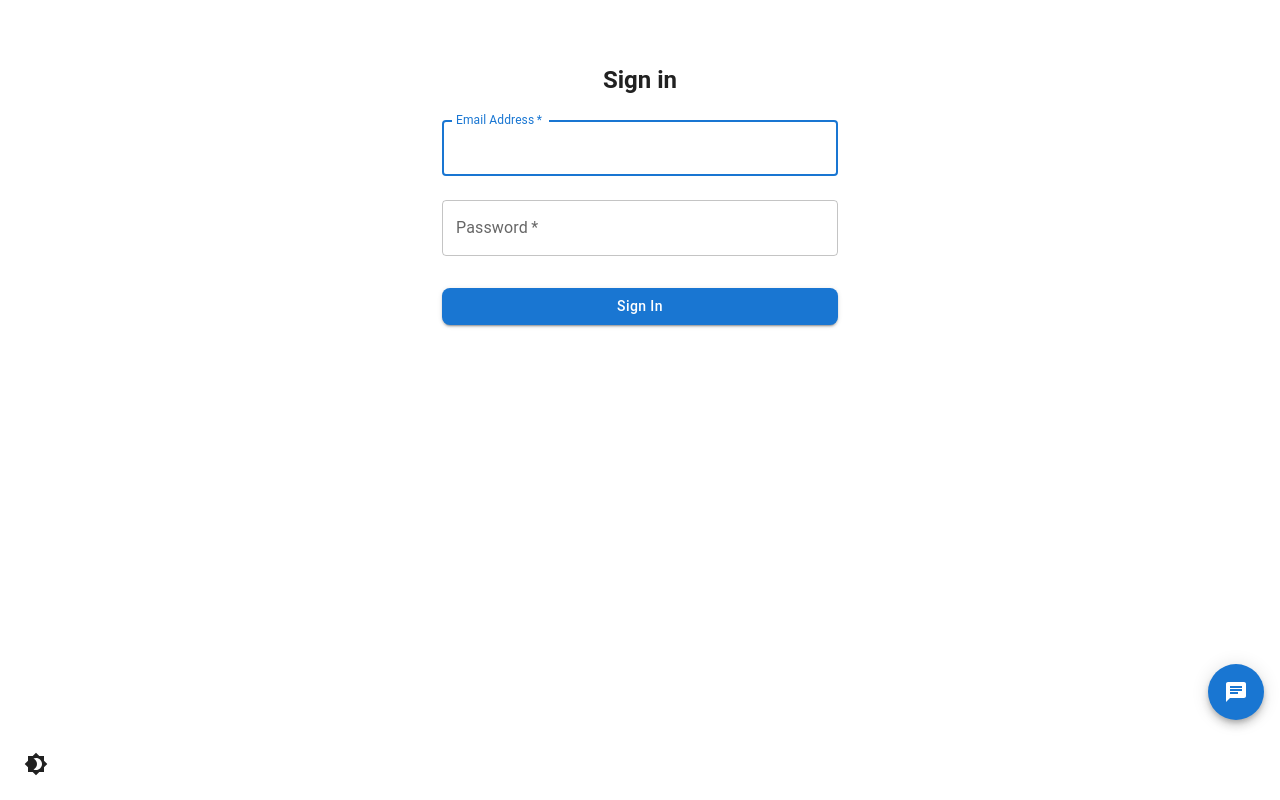
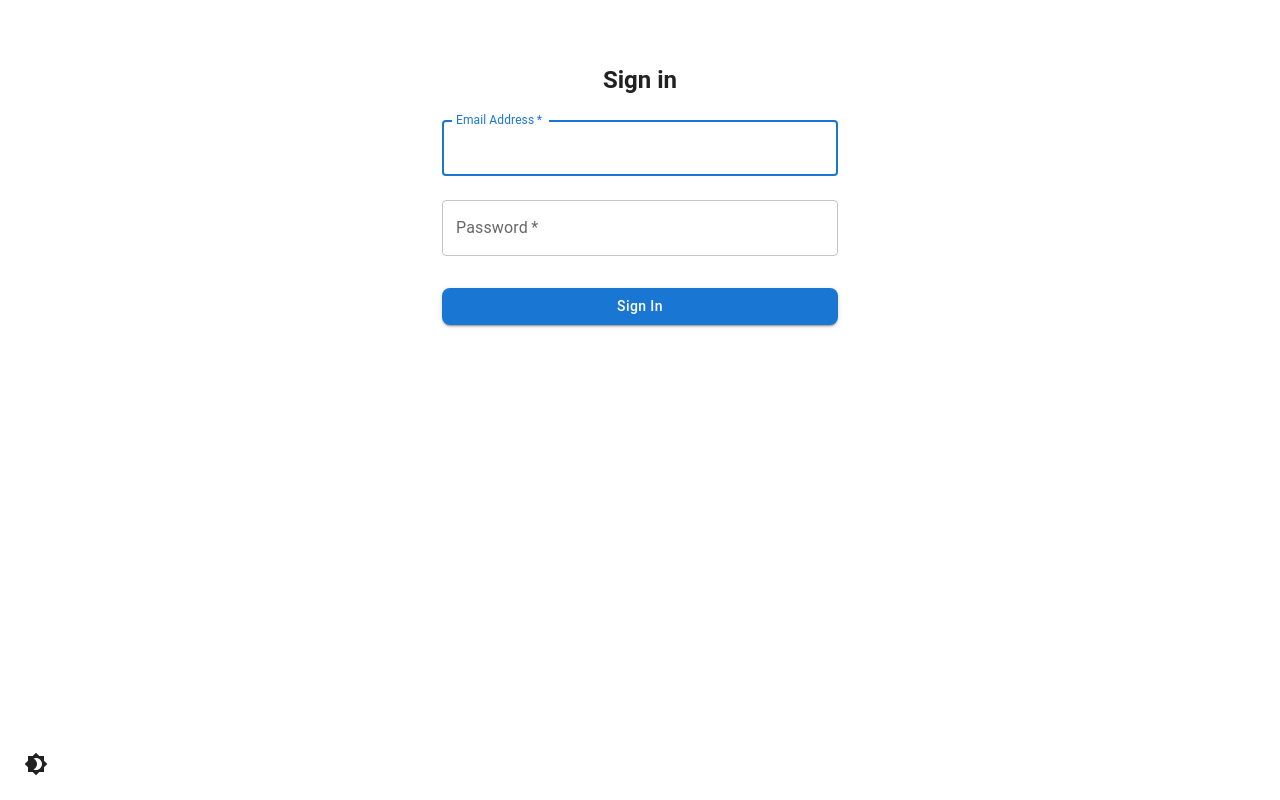
Before and after one commit to robsoriano/medico, a React (Create React App) app in the folder frontend/my-react-app/: page /login in a window 1280 px wide. Built offline with nearby package versions, Linux system fonts and the light colour scheme.

Commit message:
feat(app): conditionally render ChatBubble only for authenticated users

```diff
--- a/frontend/my-react-app/src/App.js
+++ b/frontend/my-react-app/src/App.js
@@ -91,10 +91,12 @@ function App() {
             <Route path="/" element={<Navigate to="/dashboard" />} />
             <Route path="/appointments/:id" element={<PrivateRoute element={<AppointmentPage />} />} />
           </Routes>
-          {/* Render the persistent ChatBubble */}
-          <Box sx={{ position: 'fixed', bottom: 16, right: 16, zIndex: 1300 }}>
-            <ChatBubble />
-          </Box>
+          {/* Render ChatBubble only if the user is authenticated */}
+          {getAuthToken() && (
+            <Box sx={{ position: 'fixed', bottom: 16, right: 16, zIndex: 1300 }}>
+              <ChatBubble />
+            </Box>
+          )}
           {/* Dark Mode Toggle Button repositioned to bottom-left */}
           <IconButton
             onClick={toggleDarkMode}
```
